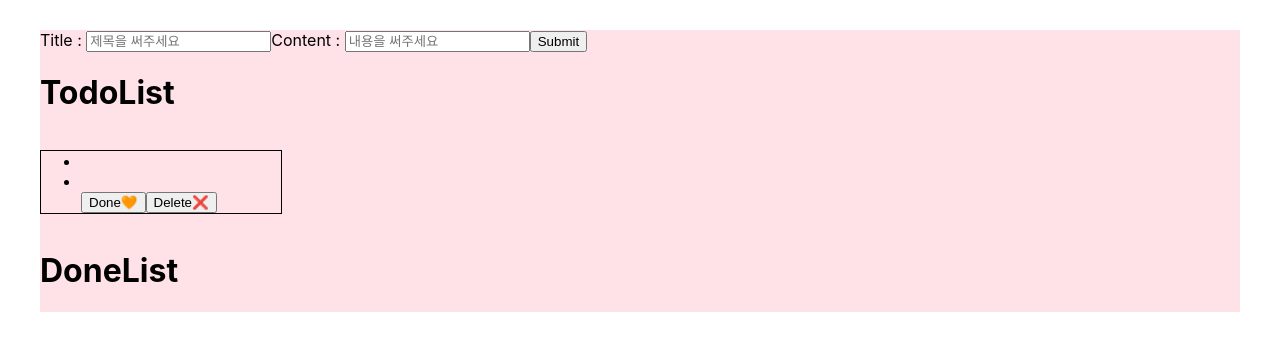
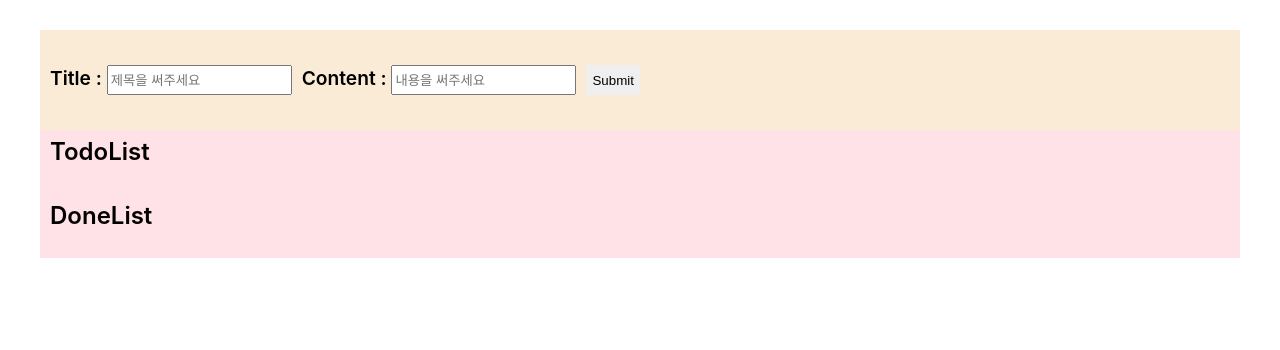
Before and after one commit to jjuhee/typescript-personal, a React (Create React App) app: page / in a window 1280 px wide. Shown: the top 350 px of the page. Built offline with nearby package versions, Linux system fonts and the light colour scheme.

Commit message:
level1 css 조금 수정

```diff
--- a/src/App.tsx
+++ b/src/App.tsx
@@ -6,16 +6,16 @@ import type { TodoType } from "./types/types";
 import styled from "styled-components";
 
 function App() {
-  const initialTodos: TodoType[] = [
-    {
-      id: uuidv4(),
-      title: "",
-      content: "",
-      isDone: false,
-    },
-  ];
+  // const initialTodos: TodoType[] = [
+  //   {
+  //     id: uuidv4(),
+  //     title: "",
+  //     content: "",
+  //     isDone: false,
+  //   },
+  // ];
 
-  const [todos, setTodos] = useState<TodoType[]>(initialTodos);
+  const [todos, setTodos] = useState<TodoType[]>([]);
 
   return (
     <MainContainer>
--- /dev/null
+++ b/src/GlobalStyle.js
@@ -0,0 +1,77 @@
+import { createGlobalStyle } from "styled-components";
+
+const GlobalStyle = createGlobalStyle`
+  /* http://meyerweb.com/eric/tools/css/reset/
+    v2.0 | 20110126
+    License: none (public domain)
+  */
+
+  html, body, div, span, applet, object, iframe,
+  h1, h2, h3, h4, h5, h6, p, blockquote, pre,
+  a, abbr, acronym, address, big, cite, code,
+  del, dfn, em, img, ins, kbd, q, s, samp,
+  small, strike, strong, sub, sup, tt, var,
+  b, u, i, center,
+  dl, dt, dd, ol, ul, li,
+  fieldset, form, label, legend,
+  table, caption, tbody, tfoot, thead, tr, th, td,
+  article, aside, canvas, details, embed,
+  figure, figcaption, footer, header, hgroup,
+  menu, nav, output, ruby, section, summary,
+  time, mark, audio, video {
+    margin: 0;
+    padding: 0;
+    border: 0;
+    font-size: 100%;
+    font: inherit;
+    vertical-align: baseline;
+  }
+  /* HTML5 display-role reset for older browsers */
+  article, aside, details, figcaption, figure,
+  footer, header, hgroup, menu, nav, section {
+    display: block;
+  }
+  body {
+    line-height: 1;
+  }
+  ol, ul {
+    list-style: none;
+  }
+  blockquote, q {
+    quotes: none;
+  }
+  blockquote:before, blockquote:after,
+  q:before, q:after {
+    content: '';
+    content: none;
+  }
+  table {
+    border-collapse: collapse;
+    border-spacing: 0;
+  }
+
+  * {
+	  box-sizing: border-box;
+  }
+
+  body {
+  margin: 0;
+  font-family: -apple-system, BlinkMacSystemFont, 'Segoe UI', 'Roboto', 'Oxygen',
+    'Ubuntu', 'Cantarell', 'Fira Sans', 'Droid Sans', 'Helvetica Neue',
+    sans-serif;
+  -webkit-font-smoothing: antialiased;
+  -moz-osx-font-smoothing: grayscale;
+}
+
+  a {
+      text-decoration: none;
+      color: black;
+  }
+
+  button{
+          cursor: pointer;
+          border: none;
+  }
+`;
+
+export default GlobalStyle;
--- a/src/components/InputForm.tsx
+++ b/src/components/InputForm.tsx
@@ -1,6 +1,7 @@
 import React, { FormEvent, useState } from "react";
 import { TodoType } from "../types/types";
 import { v4 as uuidv4 } from "uuid";
+import styled from "styled-components";
 
 interface TodosProp {
   todos: TodoType[];
@@ -13,6 +14,10 @@ function InputForm({ todos, setTodos }: TodosProp) {
 
   const addTodoHandler = (event: FormEvent) => {
     event.preventDefault();
+    if (title === "" || content === "") {
+      alert("제목과 내용을 입력하세요");
+      return;
+    }
     const newTodo: TodoType = {
       id: uuidv4(),
       title,
@@ -25,24 +30,49 @@ function InputForm({ todos, setTodos }: TodosProp) {
   };
 
   return (
-    <form onSubmit={addTodoHandler}>
+    <StyledForm onSubmit={addTodoHandler}>
+      <div>
         <label>Title : </label>
         <input
           type="text"
           value={title}
           placeholder="제목을 써주세요"
+          maxLength={14}
           onChange={(e) => setTitle(e.target.value)}
         />
+      </div>
+      <div>
         <label>Content : </label>
         <input
           type="text"
           value={content}
           placeholder="내용을 써주세요"
+          maxLength={30}
           onChange={(e) => setContent(e.target.value)}
         />
+      </div>
       <button type="submit">Submit</button>
-    </form>
+    </StyledForm>
   );
 }
 
 export default InputForm;
+
+const StyledForm = styled.form`
+  display: flex;
+  flex-direction: row;
+  align-items: center;
+  height: 100px;
+  background-color: antiquewhite;
+  padding: 10px;
+  font-size: 1.2rem;
+  font-weight: 600;
+
+  * {
+    height: 30px;
+  }
+
+  & div {
+    margin-right: 10px;
+  }
+`;
--- a/src/components/TodoList.tsx
+++ b/src/components/TodoList.tsx
@@ -24,7 +24,7 @@ function TodoList({ todos, setTodos, isDone }: TodosProps) {
 
   return (
     <div>
-      <h1>{!isDone ? "TodoList" : "DoneList"}</h1>
+      <Title>{!isDone ? "TodoList" : "DoneList"}</Title>
       <TodoListContainer>
         {todos
           .filter((todo) => todo.isDone === isDone)
@@ -53,15 +53,40 @@ function TodoList({ todos, setTodos, isDone }: TodosProps) {
 
 export default TodoList;
 
+const Title = styled.h1`
+  font-size: 1.5rem;
+  font-weight: 600;
+  margin: 10px;
+`;
+const TodoListContainer = styled.div`
+  display: flex;
+  flex-wrap: wrap;
+  padding: 10px;
+  & li:nth-child(1) {
+    font-size: 1.2rem;
+    font-weight: 600;
+    margin-bottom: 5px;
+  }
+  & li:nth-child(2) {
+    font-size: 1rem;
+  }
+  & div {
+    margin-top: auto;
+    margin-left: auto;
+  }
+  & button {
+    margin-left: 10px;
+  }
+`;
+
 const StyledUl = styled.ul`
   display: flex;
   flex-direction: column;
 
-  max-width: 300px;
-  min-width: 200px;
+  width: 300px;
+  height: 100px;
   border: 1px solid black;
+  padding: 10px;
+  margin-left: 10px;
+  margin-bottom: 10px;
 `;
-const TodoListContainer = styled.div`
-  display: flex;
-  flex-wrap: wrap;
-`;
--- a/src/index.css
+++ /dev/null
@@ -1,13 +0,0 @@
-body {
-  margin: 0;
-  font-family: -apple-system, BlinkMacSystemFont, 'Segoe UI', 'Roboto', 'Oxygen',
-    'Ubuntu', 'Cantarell', 'Fira Sans', 'Droid Sans', 'Helvetica Neue',
-    sans-serif;
-  -webkit-font-smoothing: antialiased;
-  -moz-osx-font-smoothing: grayscale;
-}
-
-code {
-  font-family: source-code-pro, Menlo, Monaco, Consolas, 'Courier New',
-    monospace;
-}
--- a/src/index.tsx
+++ b/src/index.tsx
@@ -1,9 +1,14 @@
 import React from "react";
 import ReactDOM from "react-dom/client";
-import "./index.css";
 import App from "./App";
+import GlobalStyle from "./GlobalStyle";
 
 const root = ReactDOM.createRoot(
   document.getElementById("root") as HTMLElement
 );
-root.render(<App />);
+root.render(
+  <>
+    <App />
+    <GlobalStyle />
+  </>
+);
```
Lines whose indentation alone changed are shown as unchanged.
